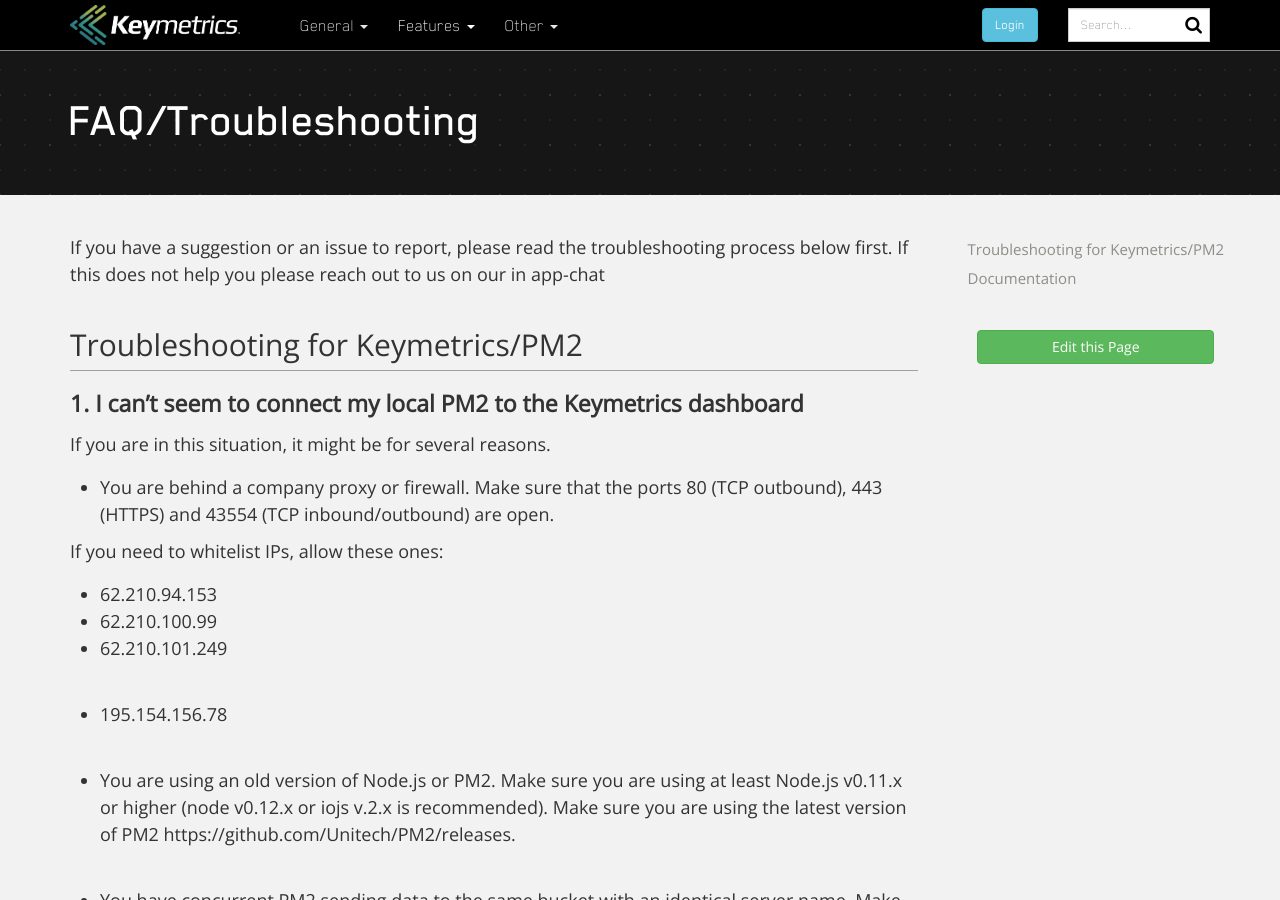
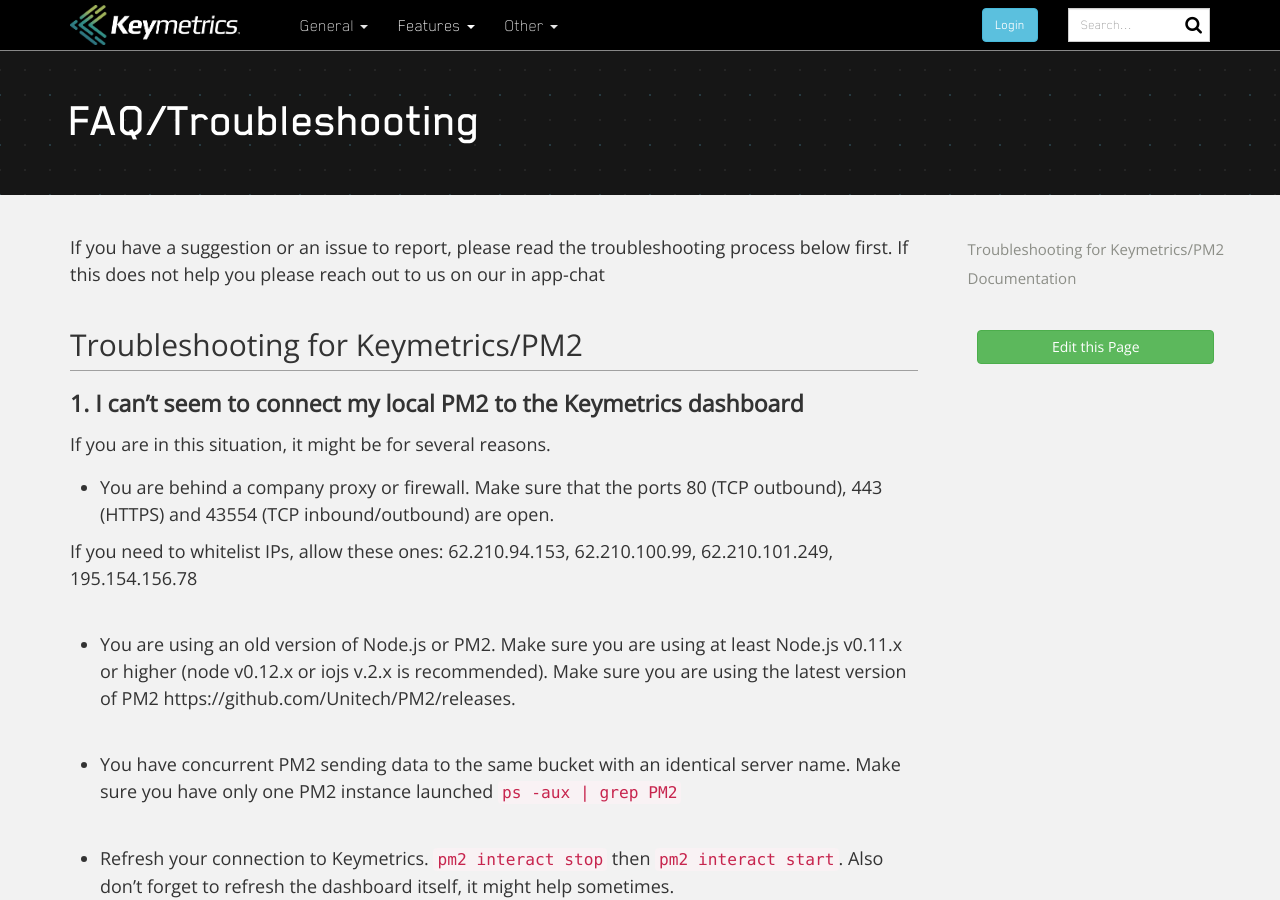
Before and after one commit to keymetrics/keymetrics.github.io, a Jekyll site: the page built from docs/keymetrics/faq.md, in a window 1280 px wide and 900 px high. Built offline with Jekyll 4.4.1, drawn with Linux system fonts in a browser that asks for light colours; nearby versions of some CDN libraries; a script that is not in the unit is left out; comment, search, counter and statistics services are not loaded.

Commit message:
Update faq.md

```diff
--- a/docs/keymetrics/faq.md
+++ b/docs/keymetrics/faq.md
@@ -16,12 +16,7 @@ If you are in this situation, it might be for several reasons.
 - You are behind a company proxy or firewall.
 Make sure that the ports 80 (TCP outbound), 443 (HTTPS) and 43554 (TCP inbound/outbound) are open.
 
-If you need to whitelist IPs, allow these ones:
-
-- 62.210.94.153
-- 62.210.100.99
-- 62.210.101.249
-- 195.154.156.78
+If you need to whitelist IPs, allow these ones: 62.210.94.153, 62.210.100.99, 62.210.101.249, 195.154.156.78
 
 - You are using an old version of Node.js or PM2.
 Make sure you are using at least Node.js v0.11.x or higher (node v0.12.x or iojs v.2.x is recommended).
```
